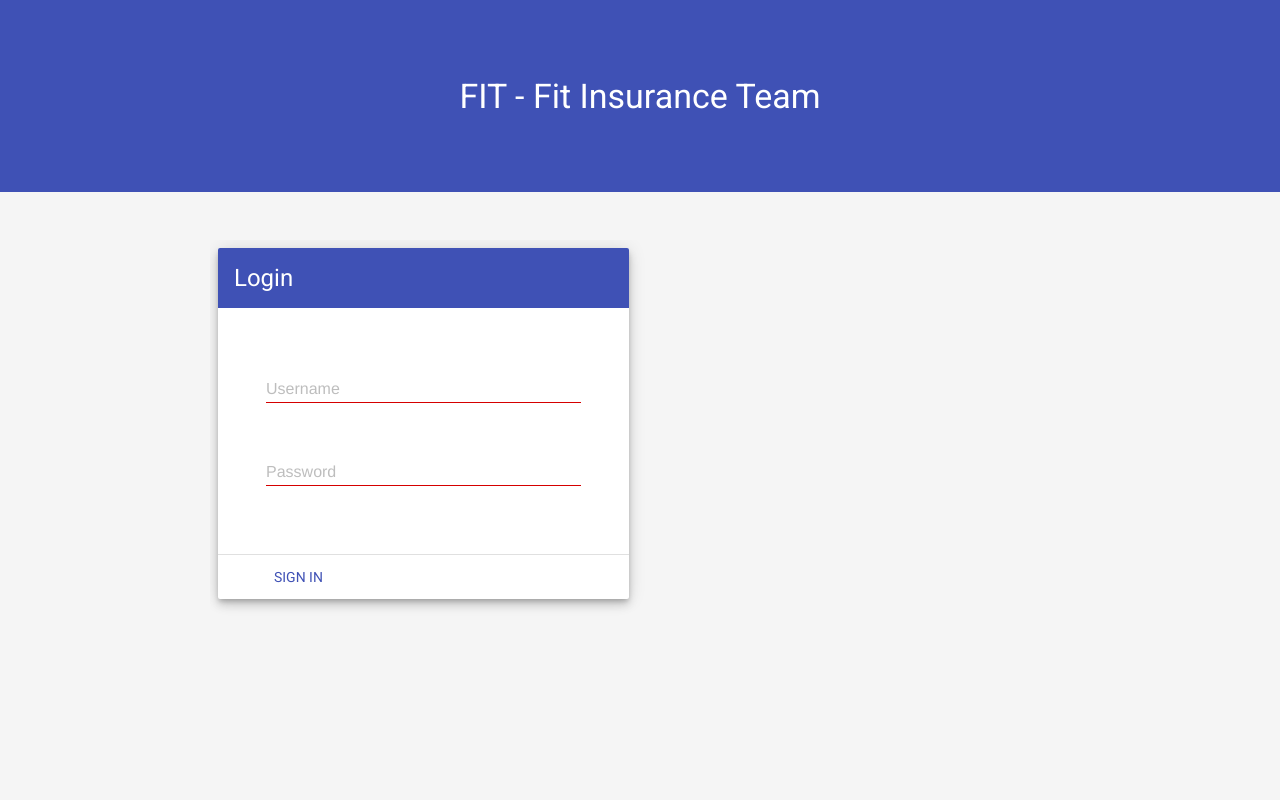
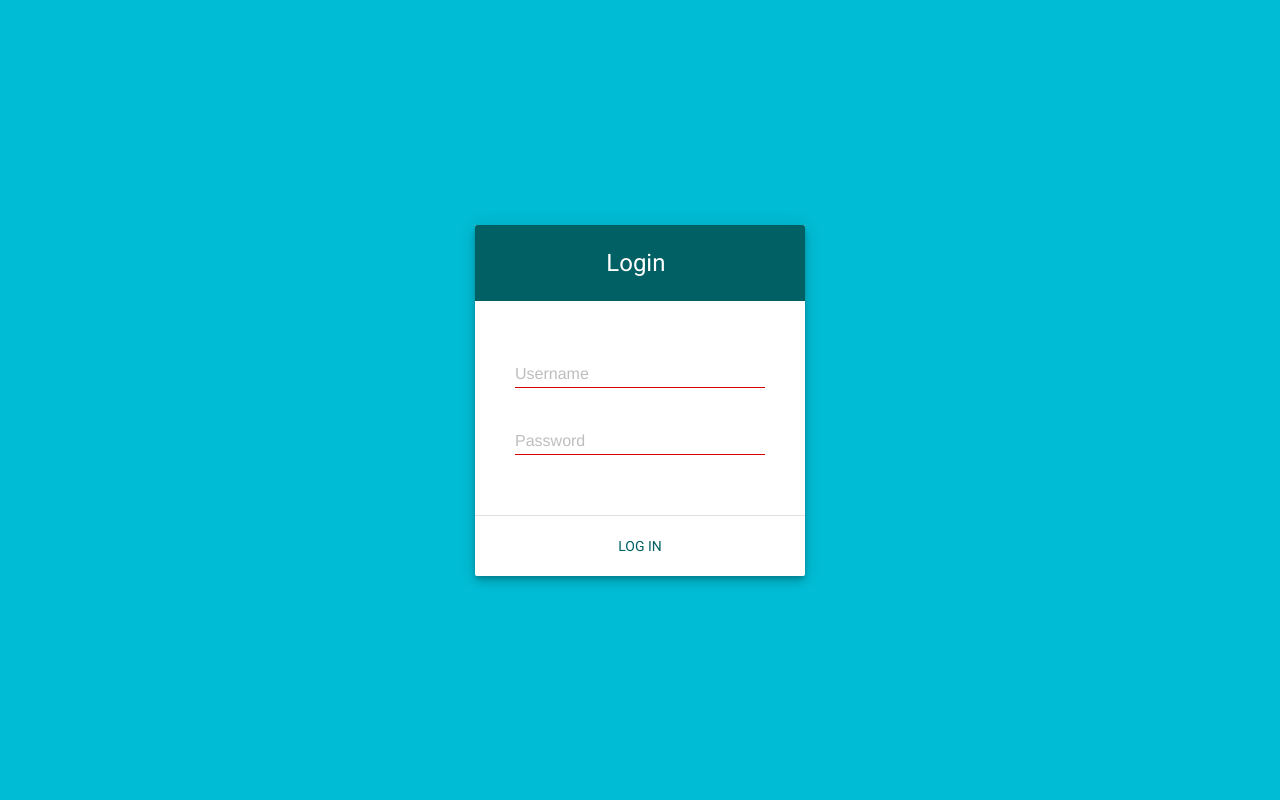
Before and after one commit to PrasannaC/fitapp, a website: page view/login.html in a window 1280 px wide. Drawn offline with nearby package versions, Linux system fonts and the light colour scheme; files that its build step writes are made by us from their sources; files whose address does not match are found by name.

Commit message:
refresh gui

```diff
--- a/view/login.html
+++ b/view/login.html
@@ -44,41 +44,37 @@
             margin-bottom: 40px;
             z-index: 900;
         }
+
+        .mdl-layout {
+            align-items: center;
+            justify-content: center;
+        }
+
+        .mdl-layout__content {
+            padding: 24px;
+            flex: none;
+        }
     </style>
 </head>
 
-<body data-ng-cloak="true" data-ng-controller="LoginController" class="mdl-demo mdl-color--grey-100 mdl-color-text--grey-700 mdl-base">
-    <div class="mdl-layout mdl-js-layout mdl-layout--fixed-header">
-        <header class="mdl-layout__header mdl-layout__header--scroll mdl-color--primary">
-            <div class="mdl-layout--large-screen-only mdl-layout__header-row">
-            </div>
-            <div class="mdl-layout--large-screen-only mdl-layout__header-row">
-                <h3 style="text-align: center;width:100%;">FIT - Fit Insurance Team</h3>
-            </div>
-            <div class="mdl-layout--large-screen-only mdl-layout__header-row">
-            </div>
+<body data-ng-cloak="true" data-ng-controller="LoginController" style="background-color:#00BCD4 !important" class="mdl-demo  mdl-color-text--grey-700 mdl-base">
 
-        </header>
+
+    <div class="mdl-layout mdl-js-layout">
         <main class="mdl-layout__content">
-            <div class="mdl-layout__tab-panel is-active" id="overview">
-
-                <section class="section--center mdl-grid mdl-grid--no-spacing mdl-shadow--2dp">
-
-                    <div class="mdl-layout mdl-js-layout mdl-color--grey-100">
-
-                        <div class="mdl-card mdl-cell mdl-cell--4-col mdl-shadow--6dp">
-                            <div class="mdl-card__title mdl-color--primary mdl-color-text--white">
-                                <h2 class="mdl-card__title-text">Login</h2>
+            <div class="mdl-card mdl-shadow--6dp">
+                <div style="background-color: #006064 !important;" class="mdl-card__title mdl-color--primary mdl-color-text--white">
+                    <h2 style="padding-left: 36%;" class="mdl-cell mdl-cell--12-col mdl-card__title-text">Login</h2>
                 </div>
                 <div class="mdl-card__supporting-text">
                     <form action="#">
-                                    <div class="mdl-textfield mdl-cell mdl-cell--12-col mdl-js-textfield">
+                        <div class="mdl-textfield mdl-js-textfield">
                             <input data-ng-model="username" class="mdl-textfield__input" type="text" id="username" data-ng-required="true" />
                             <label class="mdl-textfield__label" for="email">Username</label>
                             <span ng-if="usernameErr" class="mdl-textfield__error">Username is required.</span>
                             <span ng-if="usernameExistErr" class="error_text">Username does not exist in the database.</span>
                         </div>
-                                    <div class="mdl-textfield mdl-js-textfield mdl-cell mdl-cell--12-col">
+                        <div class="mdl-textfield mdl-js-textfield">
                             <input data-ng-model="password" class="mdl-textfield__input" type="password" id="password" data-ng-required="true" />
                             <label class="mdl-textfield__label" for="userpass">Password</label>
                             <span ng-if="passwordErr" class="mdl-textfield__error">Password is required.</span>
@@ -87,16 +83,9 @@
                     </form>
                 </div>
                 <div class="mdl-card__actions mdl-card--border">
-                                <button type="submit" data-ng-click="loginclick()" class="mdl-button mdl-button--colored mdl-js-button mdl-js-ripple-effect">Sign In </button>
+                    <button style="    color: #006064 !important;" type="submit" data-ng-click="loginclick()" class=" mdl-cell mdl-cell--12-col mdl-button mdl-button--colored mdl-js-button mdl-js-ripple-effect">Log in</button>
                 </div>
             </div>
-
-                    </div>
-                </section>
-
-            </div>
-
-
         </main>
     </div>
 
```
Also changed, not shown: view/index.html (+7 -7 lines), public/css/styles.css. Lines whose indentation alone changed are shown as unchanged.
